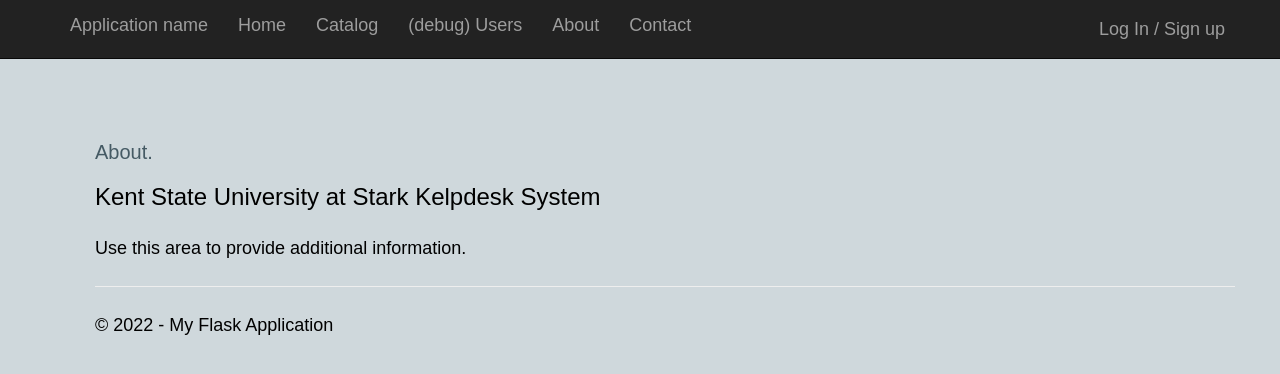
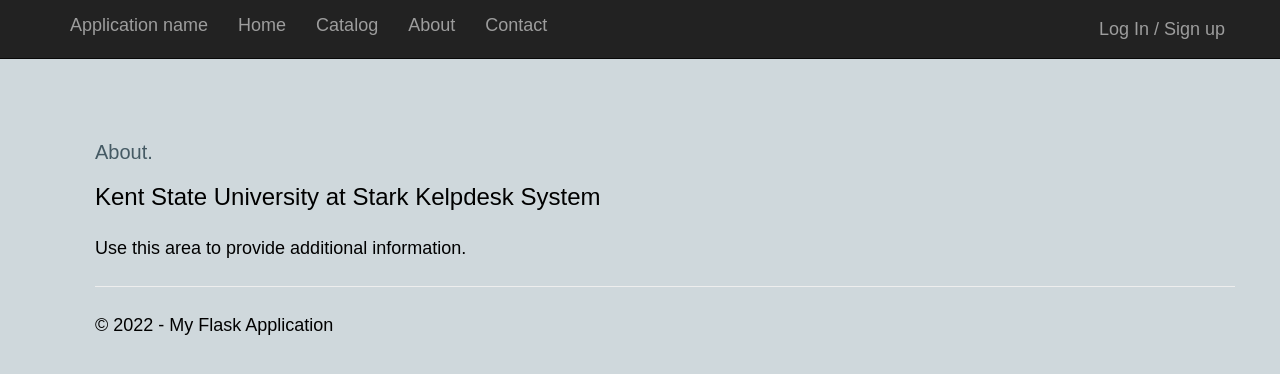
Before and after one commit to micle546/KSUCapstone, a Flask app: page /about/ in a window 1280 px wide. Shown: the top 374 px of the page. Run offline with Flask 2, Linux system fonts and the light colour scheme; some libraries are stand-ins or nearby versions.

Commit message:
remove debug userview

```diff
--- a/KSU_Capstone/templates/layout.html
+++ b/KSU_Capstone/templates/layout.html
@@ -25,7 +25,7 @@
                     <li><a href="{{ url_for('home') }}">Home</a></li>
                     <!--<li><a href="{{ url_for('get_tickets') }}">Tickets</a></li>-->
                     <li><a href="{{ url_for('get_catalog') }}">Catalog</a></li>
-                    <li><a href="{{ url_for('get_users') }}">(debug) Users</a></li>
+                    <!--<li><a href="{{ url_for('get_users') }}">(debug) Users</a></li>-->
                     <li><a href="{{ url_for('about') }}">About</a></li>
                     <li><a href="{{ url_for('contact') }}">Contact</a></li>
                 </ul>
```
